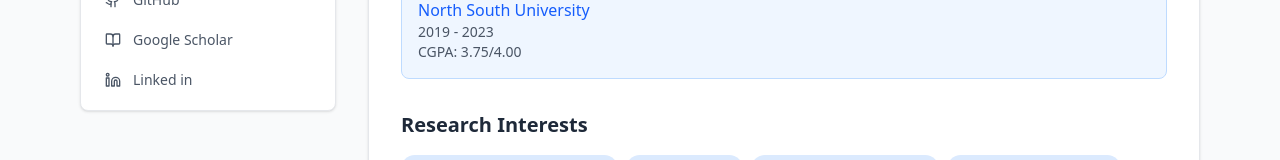
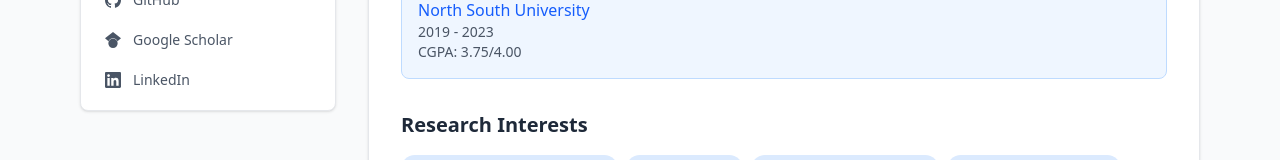
Before and after one commit to vercelfree/aman, a React (Vite) app: page / in a window 1280 px wide. Shown: the part 499-659 px from the top of the page. Built offline with nearby package versions, Linux system fonts and the light colour scheme.

Commit message:
Add files via upload

```diff
--- a/package.json
+++ b/package.json
@@ -14,6 +14,7 @@
     "lucide-react": "^0.542.0",
     "react": "^19.1.1",
     "react-dom": "^19.1.1",
+    "react-icons": "^5.5.0",
     "tailwindcss": "^4.1.12"
   },
   "devDependencies": {
--- a/src/data/personalInfo.js
+++ b/src/data/personalInfo.js
@@ -1,4 +1,5 @@
-import { Mail, Github, BookOpen, LinkedinIcon} from 'lucide-react';
+import { SiGooglescholar, SiLinkedin, SiGithub } from 'react-icons/si';
+import { MdEmail } from 'react-icons/md';
 
 const personalInfo = {
   name: "Mohammed Aman Bhuiyan",
@@ -8,12 +9,31 @@ const personalInfo = {
     email: "aman@example.com",
   },
   socialLinks: [
-    { icon: Mail, label: 'Email', value: 'aman@gmail.com', href: 'mailto:aman@gmail.com' },
-    { icon: Github, label: 'GitHub', value: 'github.com/amanbhuiyan', href: 'https://github.com/' },
-    { icon: BookOpen, label: 'Google Scholar', value: 'Scholar Profile', href: 'https://scholar.google.com' },
-    { icon: LinkedinIcon, label: 'Linked in', value: 'ORCID Profile', href: 'https://linkedin.com' },
-
-  ],
+  {
+    icon: MdEmail,
+    label: 'Email',
+    value: 'aman@gmail.com',
+    href: 'mailto:aman@gmail.com',
+  },
+  {
+    icon: SiGithub,
+    label: 'GitHub',
+    value: 'github.com/amanbhuiyan',
+    href: 'https://github.com/amanbhuiyan',
+  },
+  {
+    icon: SiGooglescholar,
+    label: 'Google Scholar',
+    value: 'Scholar Profile',
+    href: 'https://scholar.google.com/citations?user=YOUR_ID',
+  },
+  {
+    icon: SiLinkedin,
+    label: 'LinkedIn',
+    value: 'LinkedIn Profile',
+    href: 'https://linkedin.com/in/YOUR_PROFILE',
+  },
+],
   skills: ['Python', 'PyTorch', 'TensorFlow', 'Transformers', 'React', 'Node.js', 'JavaScript', 'Machine Learning', 'Deep Learning'],
   languages: ['Bengali (Native)', 'English (Fluent)', 'Hindi (Conversational)'],
   researchInterests: ['Natural Language Processing', 'Multimodal AI', 'Low-resource Languages', 'Hate Speech Detection', 'Computer Vision', 'Variational Autoencoders', 'State Space Models', 'Diffusion Models']
```
Also changed, not shown: 1 other file (tests, documents, lock files or other folders).
